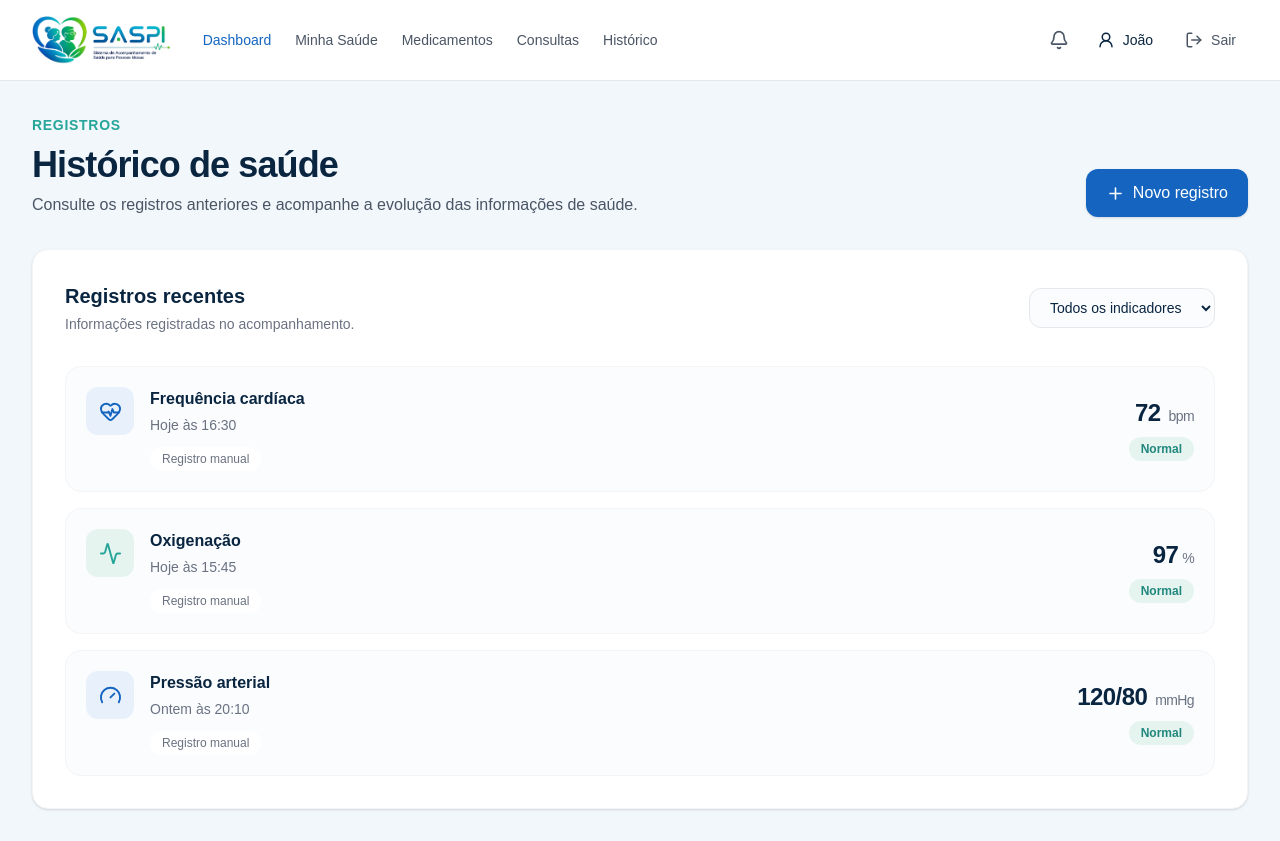
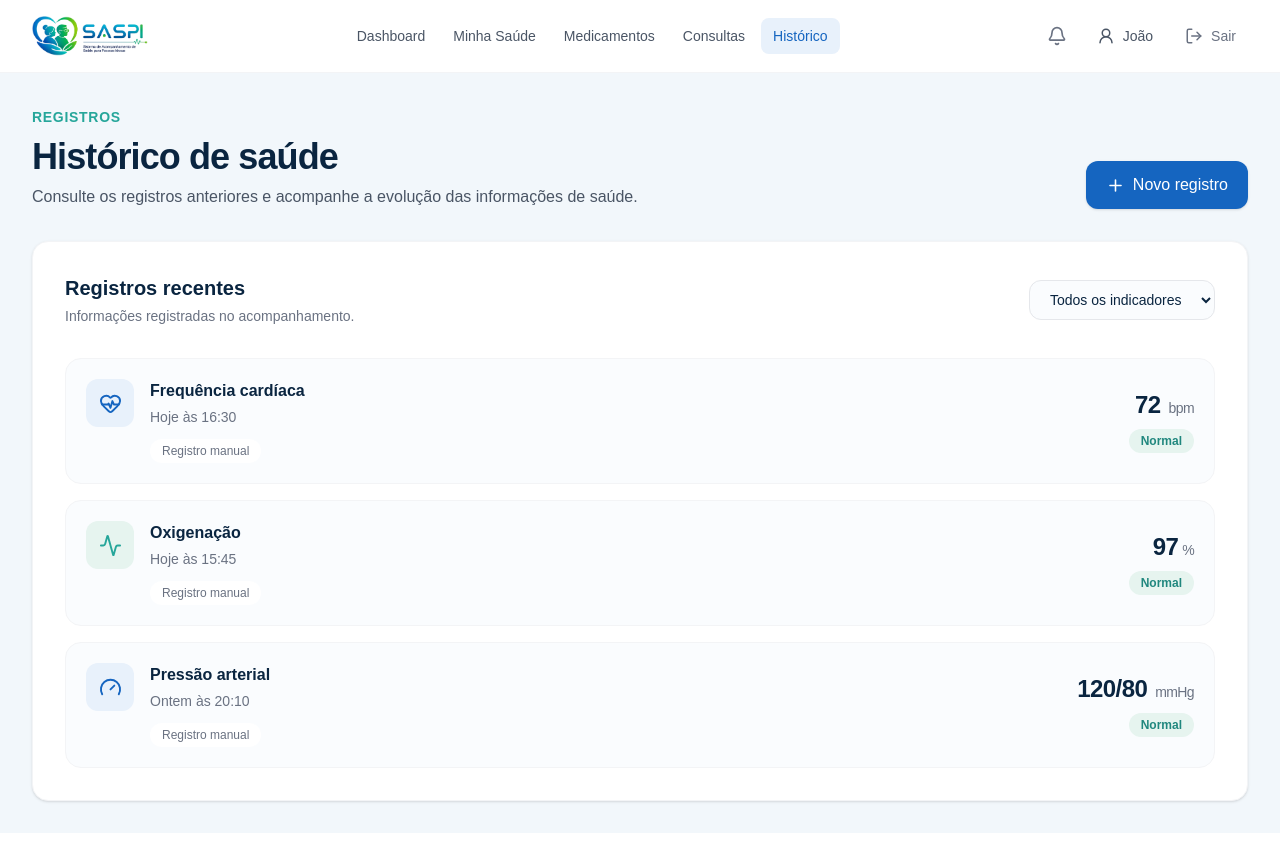
Before and after one commit to MiguelHelen/S.A.S.P.I-Sistema-de-Acompanhamento-de-Saude-para-Pessoas-Idosas-, a Next.js app: page /dashboard/historico in a window 1280 px wide. Built offline with nearby package versions, Linux system fonts and the light colour scheme.

Commit message:
feat: adiciona estado ativo na navegacao interna

```diff
--- a/src/components/DashboardNavbar.tsx
+++ b/src/components/DashboardNavbar.tsx
@@ -1,159 +1,168 @@
 "use client";
 
+import Link from "next/link";
+import { usePathname } from "next/navigation";
 import { Bell, LogOut, Menu, UserRound, X } from "lucide-react";
 import { useState } from "react";
 
+const navItems = [
+  {
+    label: "Dashboard",
+    href: "/dashboard",
+  },
+  {
+    label: "Minha Saúde",
+    href: "/dashboard/saude",
+  },
+  {
+    label: "Medicamentos",
+    href: "/dashboard/medicamentos",
+  },
+  {
+    label: "Consultas",
+    href: "/dashboard/consultas",
+  },
+  {
+    label: "Histórico",
+    href: "/dashboard/historico",
+  },
+];
+
 export default function DashboardNavbar() {
+  const pathname = usePathname();
   const [menuOpen, setMenuOpen] = useState(false);
 
+  function isActive(href: string) {
+    if (href === "/dashboard") {
+      return pathname === "/dashboard";
+    }
+
+    return pathname === href || pathname.startsWith(`${href}/`);
+  }
+
   return (
-    <nav className="border-b border-gray-200 bg-white">
-      <div className="mx-auto flex max-w-7xl items-center justify-between px-4 py-4 md:px-8">
-        <div className="flex items-center gap-8">
-          <a href="/dashboard" className="flex items-center">
+    <header className="border-b border-gray-100 bg-white">
+      <div className="mx-auto flex h-18 max-w-7xl items-center justify-between px-4 md:px-8">
+        <Link
+          href="/dashboard"
+          className="flex items-center"
+          onClick={() => setMenuOpen(false)}
+        >
           <img
             src="/logo.png"
             alt="S.A.S.P.I."
-              className="h-12 w-auto"
+            className="h-10 w-auto"
           />
-          </a>
+        </Link>
 
-          <div className="hidden items-center gap-6 lg:flex">
-            <a
-              href="/dashboard"
-              className="text-sm font-medium text-[#1565C0]"
+        <nav className="hidden items-center gap-1 lg:flex">
+          {navItems.map((item) => {
+            const active = isActive(item.href);
+
+            return (
+              <Link
+                key={item.href}
+                href={item.href}
+                className={`rounded-lg px-3 py-2 text-sm font-medium transition ${
+                  active
+                    ? "bg-[#E8F1FB] text-[#1565C0]"
+                    : "text-gray-600 hover:bg-gray-50 hover:text-[#0A2540]"
+                }`}
               >
-              Dashboard
-            </a>
+                {item.label}
+              </Link>
+            );
+          })}
+        </nav>
 
-            <a
-              href="/dashboard/saude"
-              className="text-sm font-medium text-gray-600 transition hover:text-[#1565C0]"
-            >
-              Minha Saúde
-            </a>
-
-            <a
-              href="/dashboard/medicamentos"
-              className="text-sm font-medium text-gray-600 transition hover:text-[#1565C0]"
-            >
-              Medicamentos
-            </a>
-
-            <a
-              href="/dashboard/consultas"
-              className="text-sm font-medium text-gray-600 transition hover:text-[#1565C0]"
-            >
-              Consultas
-            </a>
-
-            <a
-              href="/dashboard/historico"
-              className="text-sm font-medium text-gray-600 transition hover:text-[#1565C0]"
-            >
-              Histórico
-            </a>
-          </div>
-        </div>
-
-        <div className="flex items-center gap-2">
+        <div className="hidden items-center gap-2 lg:flex">
           <button
             type="button"
-            className="rounded-lg p-2 text-gray-600 transition hover:bg-gray-100 hover:text-[#1565C0]"
             aria-label="Notificações"
+            className="flex h-10 w-10 items-center justify-center rounded-xl text-gray-500 transition hover:bg-gray-50 hover:text-[#1565C0]"
           >
             <Bell size={20} />
           </button>
 
-          <a
+          <Link
             href="/dashboard/perfil"
-            className="hidden items-center gap-2 rounded-lg px-3 py-2 text-sm font-medium text-[#0A2540] transition hover:bg-gray-100 sm:flex"
+            className={`flex items-center gap-2 rounded-xl px-3 py-2 text-sm font-medium transition ${
+              pathname === "/dashboard/perfil"
+                ? "bg-[#E8F1FB] text-[#1565C0]"
+                : "text-gray-600 hover:bg-gray-50 hover:text-[#0A2540]"
+            }`}
           >
             <UserRound size={18} />
             João
-          </a>
+          </Link>
 
-          <a
-            href="/"
-            className="hidden items-center gap-2 rounded-lg px-3 py-2 text-sm font-medium text-gray-600 transition hover:bg-gray-100 hover:text-red-600 sm:flex"
+          <button
+            type="button"
+            className="flex items-center gap-2 rounded-xl px-3 py-2 text-sm font-medium text-gray-500 transition hover:bg-red-50 hover:text-red-600"
           >
             <LogOut size={18} />
             Sair
-          </a>
+          </button>
+        </div>
 
         <button
           type="button"
-            onClick={() => setMenuOpen(!menuOpen)}
-            className="rounded-lg p-2 text-[#0A2540] transition hover:bg-gray-100 lg:hidden"
           aria-label={menuOpen ? "Fechar menu" : "Abrir menu"}
           aria-expanded={menuOpen}
+          onClick={() => setMenuOpen(!menuOpen)}
+          className="flex h-10 w-10 items-center justify-center rounded-xl text-[#0A2540] transition hover:bg-gray-100 lg:hidden"
         >
-            {menuOpen ? <X size={24} /> : <Menu size={24} />}
+          {menuOpen ? <X size={23} /> : <Menu size={23} />}
         </button>
-        </div>
       </div>
 
       {menuOpen && (
-        <div className="border-t border-gray-200 bg-white px-4 py-4 lg:hidden">
-          <div className="mx-auto flex max-w-7xl flex-col gap-2">
-            <a
-              href="/dashboard"
+        <div className="border-t border-gray-100 bg-white px-4 py-4 lg:hidden">
+          <nav className="mx-auto flex max-w-7xl flex-col gap-1">
+            {navItems.map((item) => {
+              const active = isActive(item.href);
+
+              return (
+                <Link
+                  key={item.href}
+                  href={item.href}
                   onClick={() => setMenuOpen(false)}
-              className="rounded-lg px-3 py-2 text-sm font-medium text-[#1565C0] hover:bg-gray-50"
+                  className={`rounded-xl px-4 py-3 text-sm font-medium transition ${
+                    active
+                      ? "bg-[#E8F1FB] text-[#1565C0]"
+                      : "text-gray-600 hover:bg-gray-50 hover:text-[#0A2540]"
+                  }`}
                 >
-              Dashboard
-            </a>
+                  {item.label}
+                </Link>
+              );
+            })}
 
-            <a
-              href="/dashboard/saude"
-              onClick={() => setMenuOpen(false)}
-              className="rounded-lg px-3 py-2 text-sm font-medium text-gray-600 hover:bg-gray-50"
-            >
-              Minha Saúde
-            </a>
+            <div className="my-2 border-t border-gray-100" />
 
-            <a
-              href="/dashboard/medicamentos"
-              onClick={() => setMenuOpen(false)}
-              className="rounded-lg px-3 py-2 text-sm font-medium text-gray-600 hover:bg-gray-50"
-            >
-              Medicamentos
-            </a>
-
-            <a
-              href="/dashboard/consultas"
-              onClick={() => setMenuOpen(false)}
-              className="rounded-lg px-3 py-2 text-sm font-medium text-gray-600 hover:bg-gray-50"
-            >
-              Consultas
-            </a>
-
-            <a
-              href="/dashboard/historico"
-              onClick={() => setMenuOpen(false)}
-              className="rounded-lg px-3 py-2 text-sm font-medium text-gray-600 hover:bg-gray-50"
-            >
-              Histórico
-            </a>
-
-            <a
+            <Link
               href="/dashboard/perfil"
               onClick={() => setMenuOpen(false)}
-              className="rounded-lg px-3 py-2 text-sm font-medium text-gray-600 hover:bg-gray-50 sm:hidden"
+              className={`flex items-center gap-3 rounded-xl px-4 py-3 text-sm font-medium transition ${
+                pathname === "/dashboard/perfil"
+                  ? "bg-[#E8F1FB] text-[#1565C0]"
+                  : "text-gray-600 hover:bg-gray-50"
+              }`}
             >
+              <UserRound size={18} />
               Perfil
-            </a>
+            </Link>
 
-            <a
-              href="/"
-              className="flex items-center gap-2 rounded-lg px-3 py-2 text-sm font-medium text-gray-600 hover:bg-gray-50 hover:text-red-600 sm:hidden"
+            <button
+              type="button"
+              className="flex items-center gap-3 rounded-xl px-4 py-3 text-left text-sm font-medium text-gray-600 transition hover:bg-red-50 hover:text-red-600"
             >
               <LogOut size={18} />
               Sair
-            </a>
-          </div>
+            </button>
+          </nav>
         </div>
       )}
-    </nav>
+    </header>
   );
 }
```
Lines whose indentation alone changed are shown as unchanged.
